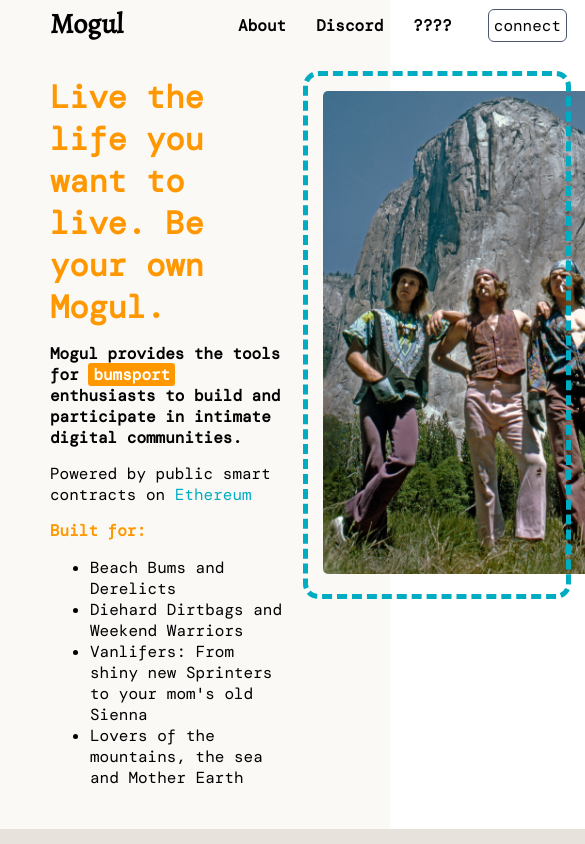
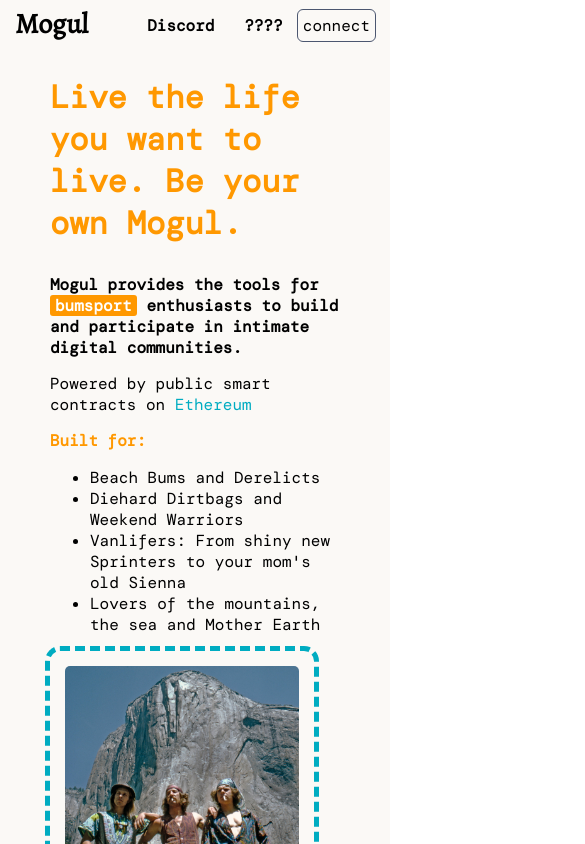
Before and after one commit to mogul-run/mogul, a React (Create React App) app in the folder frontend/: page / in a window 390 px wide. Shown: the top 844 px of the page, 585 px wide, since content can reach past the window. Built offline with nearby package versions, Linux system fonts and the light colour scheme.

Commit message:
add mobile

```diff
--- a/frontend/src/pages/homepage.css
+++ b/frontend/src/pages/homepage.css
@@ -42,6 +42,11 @@ a {
 }
 .navlink:hover{
     opacity: 0.6;
+}
+
+.uno-left {
+    display: flex;
+    flex-direction: column;
 }
 
 .connect {
@@ -106,10 +111,12 @@ a {
 }
 
 .stonemasters-wrap {
+    width: max-content;
     padding: 15px;
     border-radius: 10px;
     outline: 5px dashed #00acc1;
 }
+
 
 .stonemasters {
     max-width: 350px;
@@ -138,7 +145,7 @@ a {
     background-color:  #ff9800;
     color: white;
     border-radius: 3px;
-    padding: 1px 5px;
+    padding: 0px 5px;
 }
 
 .definition {
@@ -160,3 +167,42 @@ a {
     font-weight: 1000;
     color: #ff9800;
 }
+@media only screen and (max-width: 800px) {
+    .uno {
+        flex-direction: column;
+    }
+
+    .content {
+        max-width: 100vw;
+    }
+
+    .uno-left {
+        max-width: 100%;
+    }
+    .uno-right{
+        max-width: 100%;
+    }
+    .navbuttons {
+        margin: 0px;
+        justify-content: end;
+    }
+
+    .navbar {
+        margin: 0px;
+        justify-content: space-between;
+    }
+
+    .logo {
+        margin-left: 15px;
+    }
+    .definition-word {
+        font-size: 24px;
+    }
+
+    .stonemasters {
+        max-width: 60vw;
+    }
+    .connect {
+        margin-right: 15px;
+    }
+}
--- a/frontend/src/pages/homepage.tsx
+++ b/frontend/src/pages/homepage.tsx
@@ -12,7 +12,7 @@ function HomePage(props:any) {
                 <div className="logo">Mogul</div>
                 <div className="navbuttons">
                     <div className="navlinks">
-                        <div className="navlink" onClick={scrollToContent}>About</div>
+                        {/* <div className="navlink" onClick={scrollToContent}>About</div> */}
                         <a
                             href="https://discord.gg/8AXyshRRVM"
                             target="__blank"
@@ -38,8 +38,8 @@ function HomePage(props:any) {
 
 function ContentUno() {
     return (
-        <div className="content-container">
-            <div className="content-left">
+        <div className="content-container uno">
+            <div className="content-left uno-left">
                 {" "}
                 <div className="content-header header-block">
                     Live the life you want to live. Be your own Mogul.
@@ -95,7 +95,7 @@ function ContentUno() {
                     </div>
                 </div>
             </div>
-            <div className="content-right">
+            <div className="content-right uno-right">
                 <div className="stonemasters-wrap">
                     <img className="stonemasters" src={Stonemasters} />
                 </div>
@@ -138,9 +138,6 @@ function ContentDos() {
                         practitioners are bums.
                     </span>
                 </div>
-            </div>
-            <div className="note">
-               <i> <b>Important Note:</b> Not all bumsport enthusiasts are bums. </i>
             </div>
             <div>
                 <div className="blurb">
```
